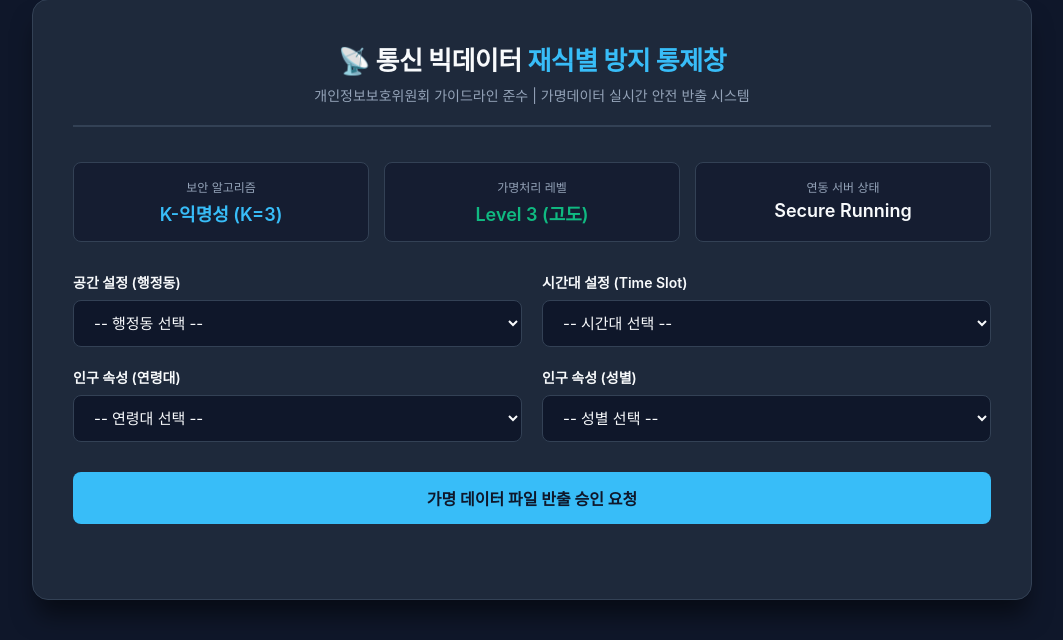
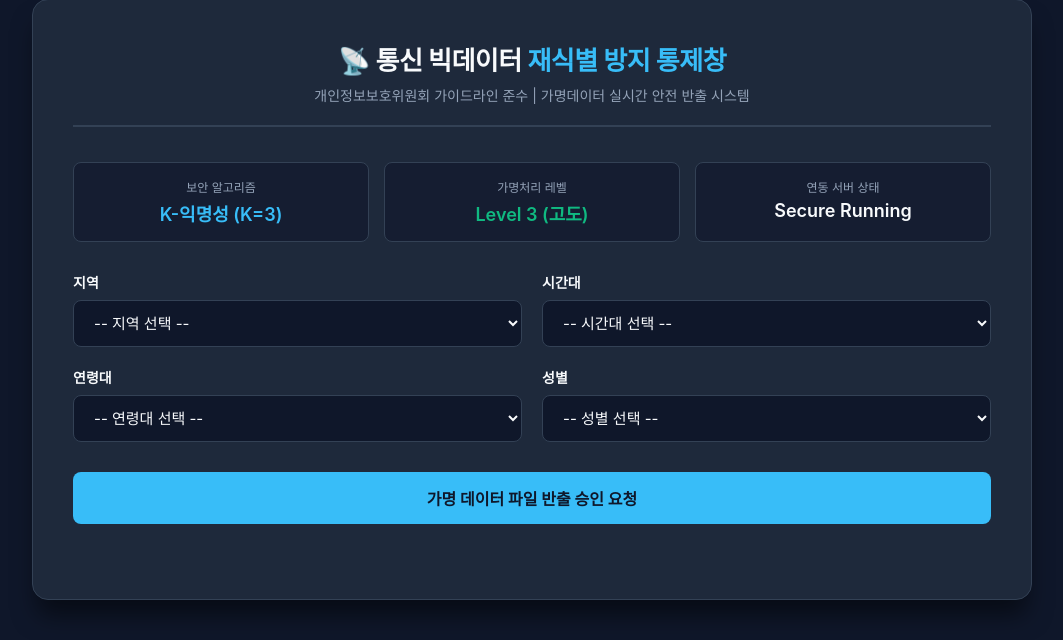
Before and after one commit to GbXb1/GB01, a Python web app: template templates/index.html in a window 1280 px wide. Shown: the part 101-741 px from the top of the page, without its empty margins (108-1171 px from the left). Run offline with Jinja, Linux system fonts and the light colour scheme; the template is opened without the code that fills it, so the values that code supplies are empty.

Commit message:
디자인 수정

```diff
--- a/templates/index.html
+++ b/templates/index.html
@@ -292,9 +292,9 @@
 
     <form id="dataSearchForm" class="search-form">
         <div class="form-group">
-            <label for="region_name">공간 설정 (행정동)</label>
+            <label for="region_name">지역</label>
             <select id="region_name" required>
-                <option value="">-- 행정동 선택 --</option>
+                <option value="">-- 지역 선택 --</option>
                 <option value="행복동">행복동</option>
                 <option value="소망동">소망동</option>
                 <option value="기쁨동">기쁨동</option>
@@ -306,7 +306,7 @@
         </div>
 
         <div class="form-group">
-            <label for="time_slot">시간대 설정 (Time Slot)</label>
+            <label for="time_slot">시간대</label>
             <select id="time_slot" required>
                 <option value="">-- 시간대 선택 --</option>
                 <option value="새벽 시간대(04:00~06:00)">새벽 시간대 (04:00~06:00)</option>
@@ -321,19 +321,19 @@
         </div>
 
         <div class="form-group">
-            <label for="age_group">인구 속성 (연령대)</label>
+            <label for="age_group">연령대</label>
             <select id="age_group" required>
                 <option value="">-- 연령대 선택 --</option>
                 <option value="10대">10대</option>
                 <option value="20대">20대</option>
                 <option value="30대">30대</option>
-                <option value="4-50대">4-50대</option>
+                <option value="4~50대">4~50대</option>
                 <option value="60대 이상">60대 이상</option>
             </select>
         </div>
 
         <div class="form-group">
-            <label for="gender">인구 속성 (성별)</label>
+            <label for="gender">성별</label>
             <select id="gender" required>
                 <option value="">-- 성별 선택 --</option>
                 <option value="남자">남자</option>
```
